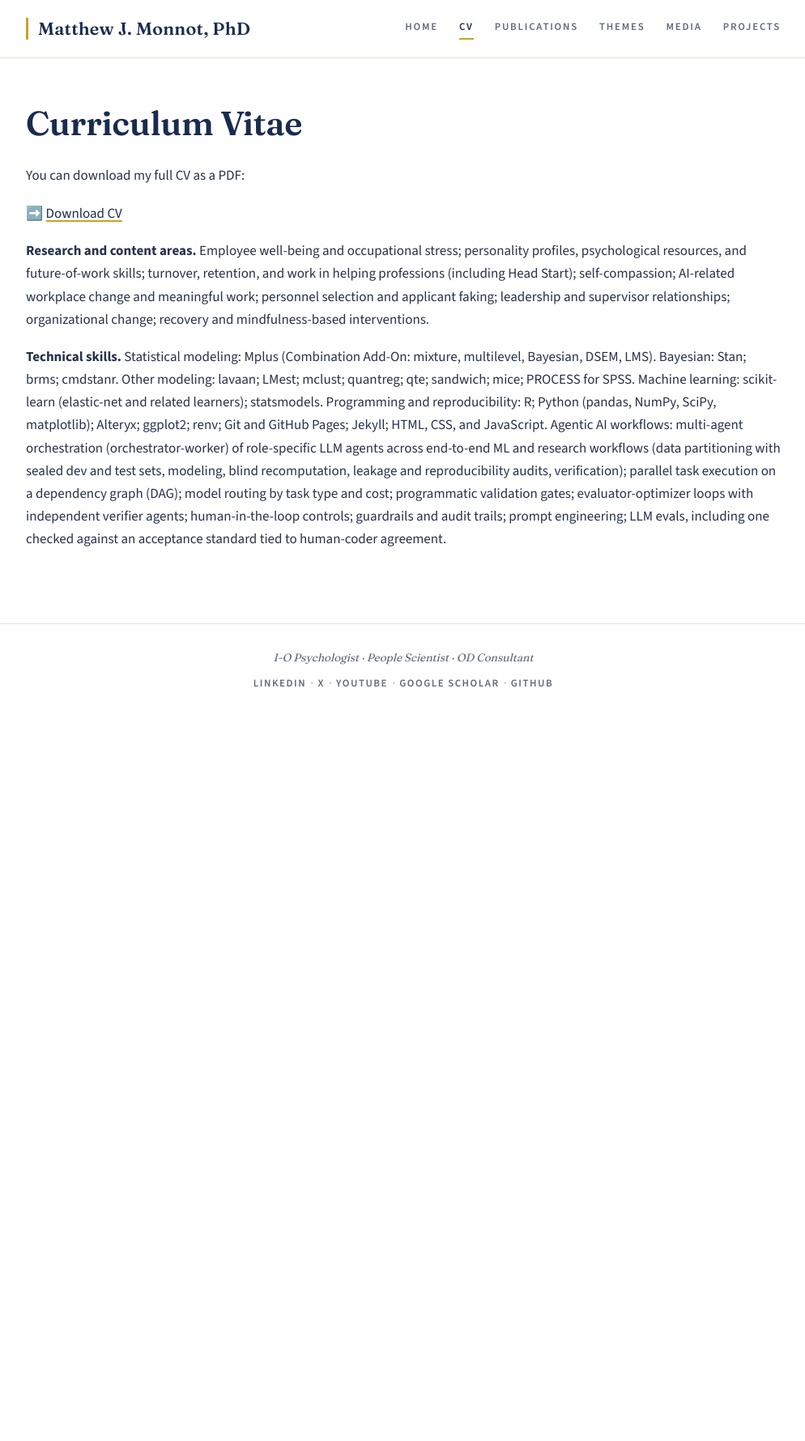
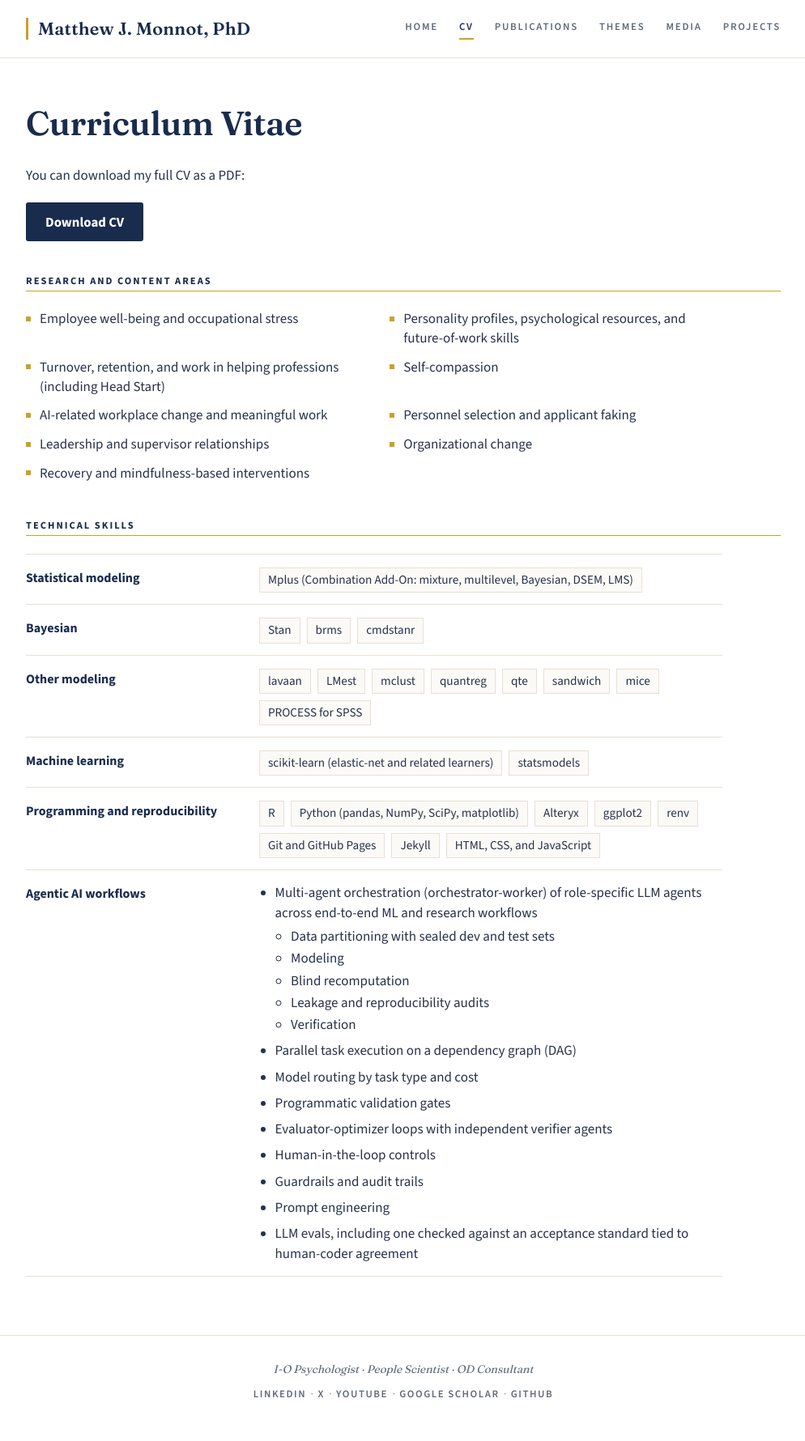
Before and after one commit to mjmonnot/mjmonnot.github.io, a Jekyll site: the page built from cv.md, in a window 1280 px wide. Shown: the whole page at 81% size, without its empty margins (142-1136 px from the left). Built offline with Jekyll 4.4.1, drawn with Linux system fonts in a browser that asks for light colours; before the commit the page ends 902 px from its top, so only the background shows below that.

Commit message:
CV page: break the research and skills text into scannable groups
The two run-on paragraphs are now a topic list and labeled skill rows, with the same wording.

Co-authored-by: Matt Monnot <mjmonnot@users.noreply.github.com>

```diff
--- a/assets/main.scss
+++ b/assets/main.scss
@@ -676,6 +676,119 @@ body.feature-lightbox-open {
 }
 
 /* --------------------------------------------------------------------------
+   CV page
+   -------------------------------------------------------------------------- */
+
+.cv-page h2.section-label {
+  font-family: var(--sans);
+  font-size: 0.78rem;
+  font-weight: 700;
+  letter-spacing: 0.16em;
+  text-transform: uppercase;
+  line-height: 1.3;
+  margin: 0 0 4px;
+}
+
+.cv-download {
+  margin: 0.2em 0 2.4em;
+}
+
+.cv-section + .cv-section {
+  margin-top: 2.6em;
+}
+
+.cv-topics {
+  list-style: none;
+  padding: 0;
+  margin: 0;
+  display: grid;
+  grid-template-columns: 1fr 1fr;
+  gap: 0.7em 2.4rem;
+  max-width: 860px;
+}
+
+.cv-topics li {
+  margin: 0;
+  padding-left: 1em;
+  position: relative;
+  line-height: 1.4;
+}
+
+.cv-topics li::before {
+  content: "";
+  position: absolute;
+  left: 0;
+  top: 0.5em;
+  width: 6px;
+  height: 6px;
+  background: var(--gold);
+}
+
+.skill-stack {
+  max-width: 860px;
+  border-top: 1px solid var(--rule);
+}
+
+.skill-row {
+  display: grid;
+  grid-template-columns: 16rem 1fr;
+  gap: 8px 2rem;
+  align-items: start;
+  padding: 16px 0 14px;
+  border-bottom: 1px solid var(--rule);
+}
+
+.skill-row h3 {
+  margin: 2px 0 0;
+  font-family: var(--sans);
+  font-size: 1rem;
+  font-weight: 700;
+  line-height: 1.35;
+  color: var(--navy);
+}
+
+.skill-chips {
+  list-style: none;
+  display: flex;
+  flex-wrap: wrap;
+  gap: 8px;
+  padding: 0;
+  margin: 0;
+}
+
+.skill-chips li {
+  margin: 0;
+  padding: 4px 10px;
+  background: var(--paper-warm);
+  border: 1px solid var(--rule);
+  font-size: 0.95rem;
+  line-height: 1.4;
+}
+
+.skill-points {
+  margin: 0;
+  padding-left: 1.15em;
+}
+
+.skill-points > li {
+  margin-bottom: 0.45em;
+  line-height: 1.45;
+}
+
+.skill-points > li:last-child {
+  margin-bottom: 0;
+}
+
+.skill-points ul {
+  margin: 0.3em 0 0.15em;
+  padding-left: 1.15em;
+}
+
+.skill-points ul li {
+  margin-bottom: 0.15em;
+}
+
+/* --------------------------------------------------------------------------
    Publication pages: key findings box and companion-site button
    -------------------------------------------------------------------------- */
 
@@ -780,6 +893,8 @@ body.feature-lightbox-open {
   .hero h1 { font-size: 2.4rem; }
   h1 { font-size: 2rem; }
   .home-grid { grid-template-columns: 1fr; gap: 44px; }
+  .cv-topics { grid-template-columns: 1fr; }
+  .skill-row { grid-template-columns: 1fr; gap: 8px; padding: 14px 0 12px; }
   .site-header .wrapper { flex-direction: column; align-items: flex-start; }
   .site-nav { gap: 4px 18px; }
 }
--- a/cv.md
+++ b/cv.md
@@ -4,12 +4,104 @@ title: "Curriculum Vitae"
 permalink: /cv.html
 ---
 
-# Curriculum Vitae
+<div class="cv-page">
 
-You can download my full CV as a PDF:
+<h1>Curriculum Vitae</h1>
 
-➡️ [Download CV](/assets/pdfs/cv.pdf)
+<p>You can download my full CV as a PDF:</p>
 
-**Research and content areas.** Employee well-being and occupational stress; personality profiles, psychological resources, and future-of-work skills; turnover, retention, and work in helping professions (including Head Start); self-compassion; AI-related workplace change and meaningful work; personnel selection and applicant faking; leadership and supervisor relationships; organizational change; recovery and mindfulness-based interventions.
+<p class="cv-download"><a class="companion-btn" href="/assets/pdfs/cv.pdf">Download CV</a></p>
 
-**Technical skills.** Statistical modeling: Mplus (Combination Add-On: mixture, multilevel, Bayesian, DSEM, LMS). Bayesian: Stan; brms; cmdstanr. Other modeling: lavaan; LMest; mclust; quantreg; qte; sandwich; mice; PROCESS for SPSS. Machine learning: scikit-learn (elastic-net and related learners); statsmodels. Programming and reproducibility: R; Python (pandas, NumPy, SciPy, matplotlib); Alteryx; ggplot2; renv; Git and GitHub Pages; Jekyll; HTML, CSS, and JavaScript. Agentic AI workflows: multi-agent orchestration (orchestrator-worker) of role-specific LLM agents across end-to-end ML and research workflows (data partitioning with sealed dev and test sets, modeling, blind recomputation, leakage and reproducibility audits, verification); parallel task execution on a dependency graph (DAG); model routing by task type and cost; programmatic validation gates; evaluator-optimizer loops with independent verifier agents; human-in-the-loop controls; guardrails and audit trails; prompt engineering; LLM evals, including one checked against an acceptance standard tied to human-coder agreement.
+<section class="cv-section" aria-labelledby="research-areas">
+  <h2 class="section-label" id="research-areas">Research and content areas</h2>
+  <hr class="label-rule">
+  <ul class="cv-topics">
+    <li>Employee well-being and occupational stress</li>
+    <li>Personality profiles, psychological resources, and future-of-work skills</li>
+    <li>Turnover, retention, and work in helping professions (including Head Start)</li>
+    <li>Self-compassion</li>
+    <li>AI-related workplace change and meaningful work</li>
+    <li>Personnel selection and applicant faking</li>
+    <li>Leadership and supervisor relationships</li>
+    <li>Organizational change</li>
+    <li>Recovery and mindfulness-based interventions</li>
+  </ul>
+</section>
+
+<section class="cv-section" aria-labelledby="technical-skills">
+  <h2 class="section-label" id="technical-skills">Technical skills</h2>
+  <hr class="label-rule">
+  <div class="skill-stack">
+    <div class="skill-row">
+      <h3>Statistical modeling</h3>
+      <ul class="skill-chips">
+        <li>Mplus (Combination Add-On: mixture, multilevel, Bayesian, DSEM, LMS)</li>
+      </ul>
+    </div>
+    <div class="skill-row">
+      <h3>Bayesian</h3>
+      <ul class="skill-chips">
+        <li>Stan</li>
+        <li>brms</li>
+        <li>cmdstanr</li>
+      </ul>
+    </div>
+    <div class="skill-row">
+      <h3>Other modeling</h3>
+      <ul class="skill-chips">
+        <li>lavaan</li>
+        <li>LMest</li>
+        <li>mclust</li>
+        <li>quantreg</li>
+        <li>qte</li>
+        <li>sandwich</li>
+        <li>mice</li>
+        <li>PROCESS for SPSS</li>
+      </ul>
+    </div>
+    <div class="skill-row">
+      <h3>Machine learning</h3>
+      <ul class="skill-chips">
+        <li>scikit-learn (elastic-net and related learners)</li>
+        <li>statsmodels</li>
+      </ul>
+    </div>
+    <div class="skill-row">
+      <h3>Programming and reproducibility</h3>
+      <ul class="skill-chips">
+        <li>R</li>
+        <li>Python (pandas, NumPy, SciPy, matplotlib)</li>
+        <li>Alteryx</li>
+        <li>ggplot2</li>
+        <li>renv</li>
+        <li>Git and GitHub Pages</li>
+        <li>Jekyll</li>
+        <li>HTML, CSS, and JavaScript</li>
+      </ul>
+    </div>
+    <div class="skill-row">
+      <h3>Agentic AI workflows</h3>
+      <ul class="skill-points">
+        <li>Multi-agent orchestration (orchestrator-worker) of role-specific LLM agents across end-to-end ML and research workflows
+          <ul>
+            <li>Data partitioning with sealed dev and test sets</li>
+            <li>Modeling</li>
+            <li>Blind recomputation</li>
+            <li>Leakage and reproducibility audits</li>
+            <li>Verification</li>
+          </ul>
+        </li>
+        <li>Parallel task execution on a dependency graph (DAG)</li>
+        <li>Model routing by task type and cost</li>
+        <li>Programmatic validation gates</li>
+        <li>Evaluator-optimizer loops with independent verifier agents</li>
+        <li>Human-in-the-loop controls</li>
+        <li>Guardrails and audit trails</li>
+        <li>Prompt engineering</li>
+        <li>LLM evals, including one checked against an acceptance standard tied to human-coder agreement</li>
+      </ul>
+    </div>
+  </div>
+</section>
+
+</div>
```
